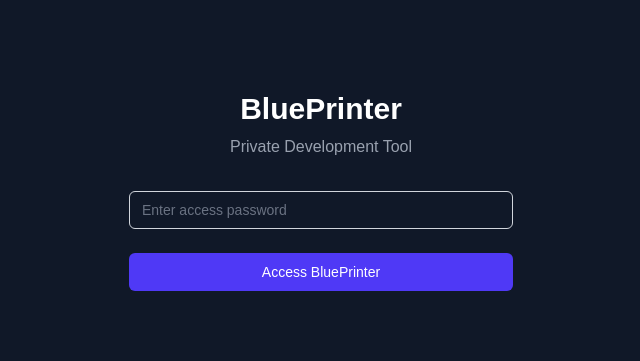
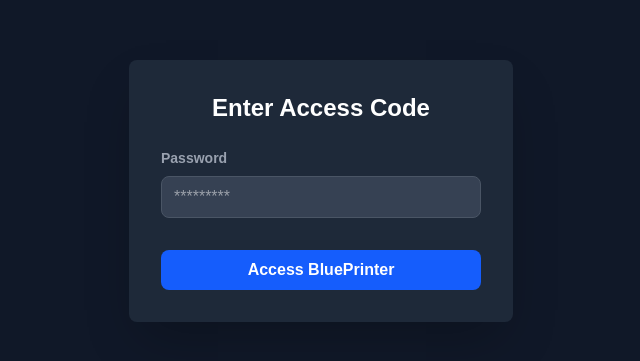
Before and after one commit to TinkerBotAgent/AI-Agency, a Next.js app: page /blueprinter/private in a window 1280 px wide. Shown: the part 209-570 px from the top of the page, without its empty margins (319-959 px from the left). Built offline with nearby package versions, Linux system fonts and the light colour scheme.

Commit message:
Update page.tsx

```diff
--- a/src/app/blueprinter/private/page.tsx
+++ b/src/app/blueprinter/private/page.tsx
@@ -3,175 +3,53 @@
 import { useState } from 'react';
 import FlowBuilder from './flow-builder';
 
-export default function BluePrinterPrivate() {
+export default function PrivatePage() {
   const [password, setPassword] = useState('');
   const [isAuthenticated, setIsAuthenticated] = useState(false);
-  const [activeView, setActiveView] = useState('dashboard');
+
+  // This securely reads the password from your .env.local file
+  const correctPassword = process.env.NEXT_PUBLIC_BLUEPRINTER_PASSWORD;
 
   const handleLogin = (e: React.FormEvent) => {
-    e.preventDefault();
-    // Simple password check - replace with proper auth
-    if (password === 'blueprinter2025') {
+    e.preventDefault(); // Prevents the page from reloading on submit
+    if (password === correctPassword) {
       setIsAuthenticated(true);
     } else {
-      alert('Invalid password');
+      alert('Incorrect password');
+      setPassword(''); // Clear the input after a wrong attempt
     }
   };
 
+  // If the user is NOT authenticated, show the login form.
   if (!isAuthenticated) {
     return (
-      <div className="min-h-screen bg-gray-900 flex items-center justify-center">
-        <div className="max-w-md w-full space-y-8 p-8">
-          <div className="text-center">
-            <h2 className="text-3xl font-bold text-white mb-2">BluePrinter</h2>
-            <p className="text-gray-400">Private Development Tool</p>
-          </div>
-          <form className="mt-8 space-y-6" onSubmit={handleLogin}>
-            <div>
-              <label htmlFor="password" className="sr-only">
+      <div className="flex items-center justify-center h-screen bg-gray-900">
+        <form onSubmit={handleLogin} className="p-8 bg-gray-800 rounded-lg shadow-2xl w-full max-w-sm">
+          <h1 className="text-white text-2xl font-bold mb-6 text-center">Enter Access Code</h1>
+          <div className="mb-4">
+            <label htmlFor="password-input" className="block text-gray-400 text-sm font-bold mb-2">
               Password
             </label>
             <input
-                id="password"
-                name="password"
+              id="password-input"
               type="password"
-                required
-                className="relative block w-full px-3 py-2 border border-gray-300 placeholder-gray-500 text-gray-900 rounded-md focus:outline-none focus:ring-indigo-500 focus:border-indigo-500 focus:z-10 sm:text-sm"
-                placeholder="Enter access password"
               value={password}
               onChange={(e) => setPassword(e.target.value)}
+              className="w-full px-3 py-2 border border-gray-600 rounded-lg bg-gray-700 text-white focus:outline-none focus:ring-2 focus:ring-blue-500"
+              placeholder="*********"
             />
           </div>
-            <div>
           <button
             type="submit"
-                className="group relative w-full flex justify-center py-2 px-4 border border-transparent text-sm font-medium rounded-md text-white bg-indigo-600 hover:bg-indigo-700 focus:outline-none focus:ring-2 focus:ring-offset-2 focus:ring-indigo-500"
+            className="w-full mt-4 bg-blue-600 hover:bg-blue-700 text-white font-bold p-2 rounded-lg transition-colors"
           >
             Access BluePrinter
           </button>
-            </div>
         </form>
-        </div>
       </div>
     );
   }
 
-  return (
-    <div className="min-h-screen bg-white">
-      {/* Navigation */}
-      <nav className="bg-gray-800">
-        <div className="max-w-7xl mx-auto px-4 sm:px-6 lg:px-8">
-          <div className="flex justify-between items-center h-16">
-            <div className="flex items-center">
-              <div className="flex-shrink-0">
-                <div className="text-2xl font-bold text-white">
-                  BluePrinter
-                </div>
-              </div>
-            </div>
-            <div className="flex items-center space-x-4">
-              <span className="text-gray-300 text-sm">Private Tool</span>
-              <button
-                onClick={() => setActiveView('dashboard')}
-                className={`px-3 py-2 text-sm font-medium transition-colors ${
-                  activeView === 'dashboard'
-                    ? 'text-white bg-gray-700 rounded'
-                    : 'text-gray-300 hover:text-white'
-                }`}
-              >
-                Dashboard
-              </button>
-              <button
-                onClick={() => setActiveView('ecosystems')}
-                className={`px-3 py-2 text-sm font-medium transition-colors ${
-                  activeView === 'ecosystems'
-                    ? 'text-white bg-gray-700 rounded'
-                    : 'text-gray-300 hover:text-white'
-                }`}
-              >
-                Ecosystems
-              </button>
-              <button
-                onClick={() => setActiveView('flow-builder')}
-                className={`px-3 py-2 text-sm font-medium transition-colors ${
-                  activeView === 'flow-builder'
-                    ? 'text-white bg-gray-700 rounded'
-                    : 'text-gray-300 hover:text-white'
-                }`}
-              >
-                Flow Builder
-              </button>
-              <button
-                onClick={() => setIsAuthenticated(false)}
-                className="text-gray-300 hover:text-white px-3 py-2 text-sm font-medium"
-              >
-                Logout
-              </button>
-            </div>
-          </div>
-        </div>
-      </nav>
-
-      {/* Main Content */}
-      {activeView === 'dashboard' ? (
-        <div className="max-w-7xl mx-auto px-4 sm:px-6 lg:px-8 py-12">
-          <div className="text-center mb-12">
-            <h1 className="text-4xl font-bold text-gray-900 mb-4">
-              BluePrinter Development Tool
-            </h1>
-            <p className="text-xl text-gray-600">
-              Your personal development tool for building bot ecosystems and workflows
-            </p>
-          </div>
-
-          {/* Quick Access */}
-          <div className="grid md:grid-cols-3 gap-8 mb-12">
-            <div className="bg-white rounded-lg shadow-lg p-6 border border-gray-200">
-              <h3 className="text-lg font-semibold text-gray-900 mb-4">Recent Projects</h3>
-              <div className="space-y-2">
-                <div className="text-sm text-gray-600">HR Ecosystem Flow</div>
-                <div className="text-sm text-gray-600">Marketing Bot Pipeline</div>
-                <div className="text-sm text-gray-600">Customer Support Workflow</div>
-              </div>
-            </div>
-
-            <div className="bg-white rounded-lg shadow-lg p-6 border border-gray-200">
-              <h3 className="text-lg font-semibold text-gray-900 mb-4">Quick Actions</h3>
-              <div className="space-y-2">
-                <button
-                  onClick={() => setActiveView('flow-builder')}
-                  className="w-full text-left text-sm text-blue-600 hover:text-blue-800"
-                >
-                  New Bot Flow
-                </button>
-                <button className="w-full text-left text-sm text-blue-600 hover:text-blue-800">Import Template</button>
-                <button className="w-full text-left text-sm text-blue-600 hover:text-blue-800">Deploy Workflow</button>
-              </div>
-            </div>
-
-            <div className="bg-white rounded-lg shadow-lg p-6 border border-gray-200">
-              <h3 className="text-lg font-semibold text-gray-900 mb-4">Stats</h3>
-              <div className="space-y-2">
-                <div className="text-sm text-gray-600">Flows: 8</div>
-                <div className="text-sm text-gray-600">Bots: 45</div>
-                <div className="text-sm text-gray-600">Automations: 127</div>
-              </div>
-            </div>
-          </div>
-
-          {/* Development Note */}
-          <div className="bg-blue-50 border border-blue-200 rounded-lg p-6">
-            <h3 className="text-lg font-semibold text-blue-900 mb-2">Development Note</h3>
-            <p className="text-blue-800">
-              This is your private development tool for building bot ecosystems and workflows. Use the Flow Builder
-              to create complex automation pipelines with drag-and-drop simplicity. Keep this tool private and use it
-              to maintain your competitive advantage in AI automation development.
-            </p>
-          </div>
-        </div>
-      ) : (
-        <FlowBuilder />
-      )}
-    </div>
-  );
+  // If the user IS authenticated, show the main FlowBuilder component.
+  return <FlowBuilder />;
 }
```
Lines whose indentation alone changed are shown as unchanged.
